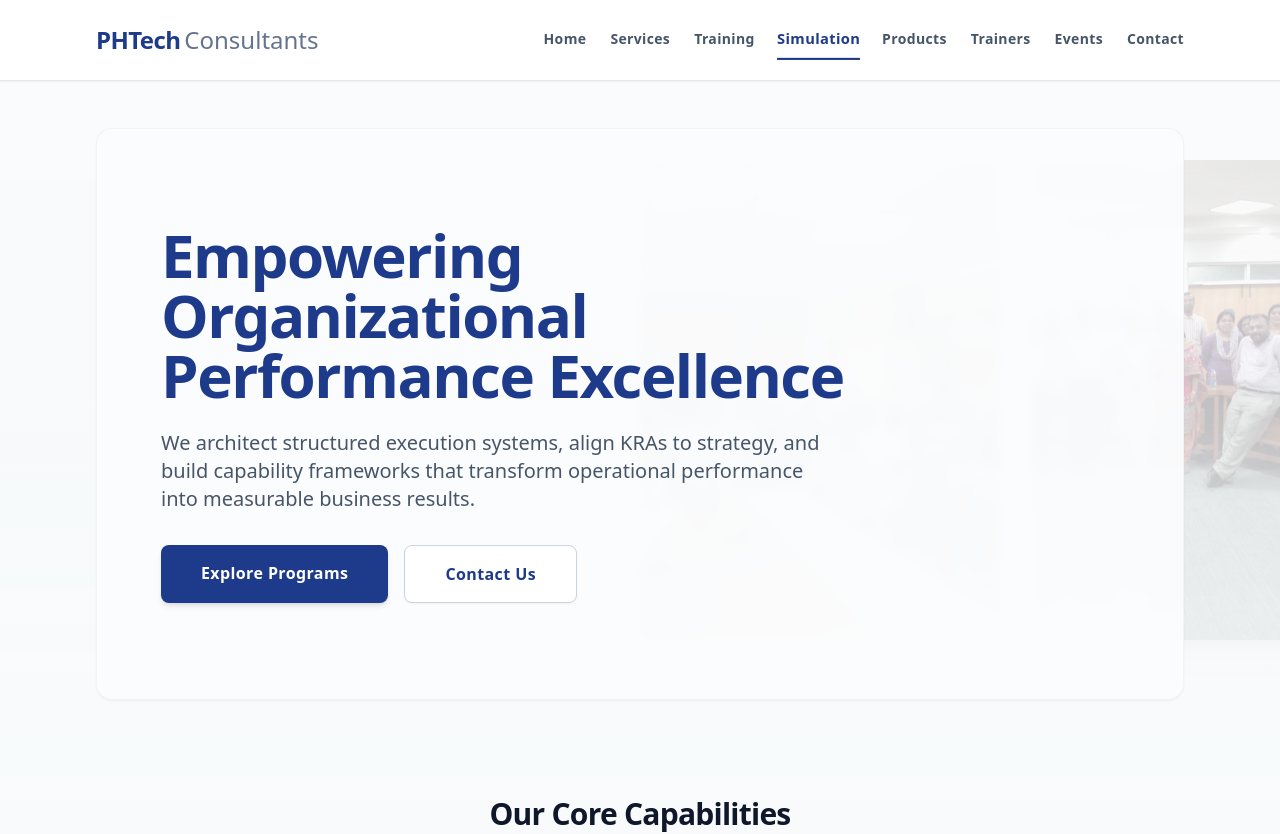
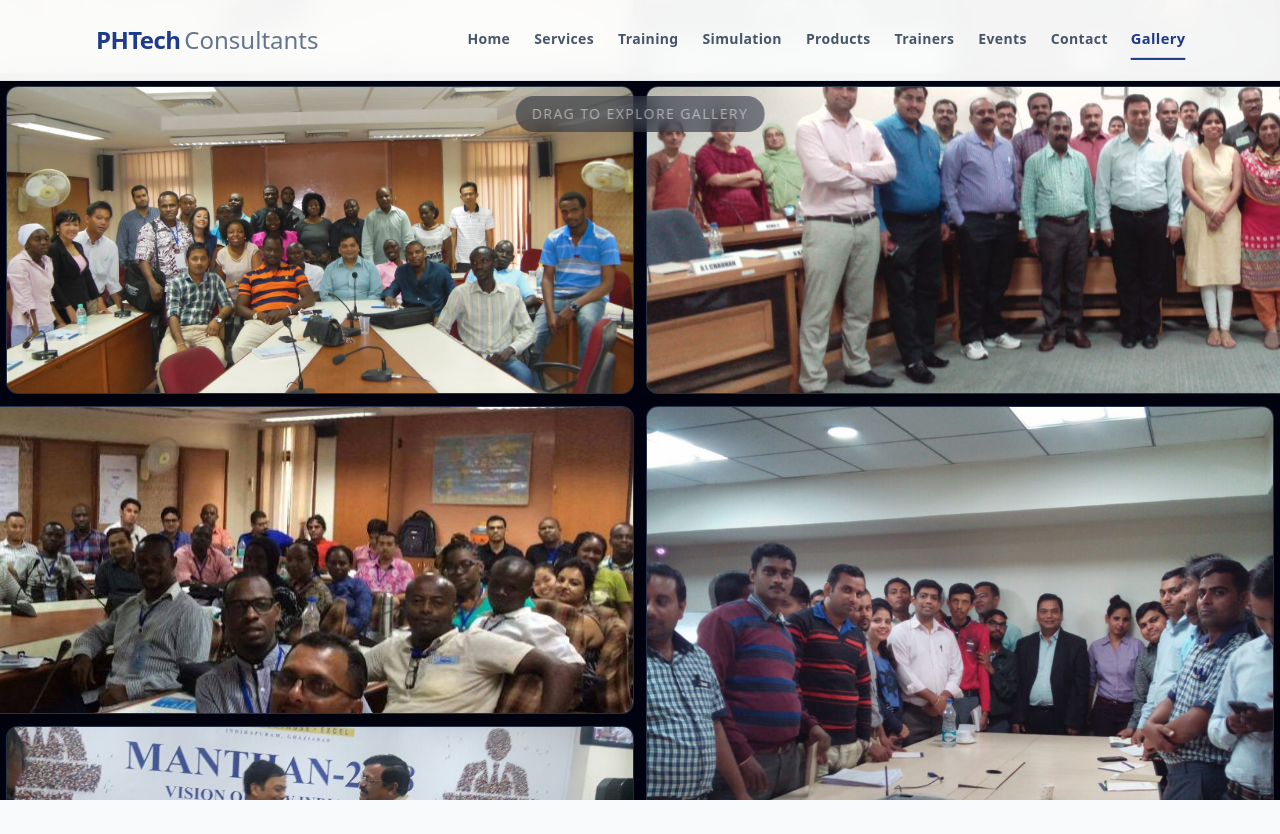
Before and after one commit to Hrideshsrivastava/phtechconsultants, a React (Vite) app: page /gallery in a window 1280 px wide. Before the commit this address led to /. Shown: the top 834 px of the page. After the commit the page ends 800 px from the top, so only its background shows below. Built offline with nearby package versions, Linux system fonts and the light colour scheme.

Commit message:
adding gallery

```diff
--- a/src/App.jsx
+++ b/src/App.jsx
@@ -10,6 +10,7 @@ import SCM from './components/services/SCM';
 import IPA from './components/services/IPA';
 import PPM from './components/services/PPM';
 import MRBD from './components/services/MRBD';
+import GalleryPage from './components/GalleryPage';
 
 // --- Scroll to top on route change ---
 const ScrollToTop = () => {
@@ -49,6 +50,8 @@ function App() {
               <Route path="/services/ppm" element={<PPM />} />
               <Route path="/services/mrbd" element={<MRBD />} />
 
+              <Route path="/gallery" element={<GalleryPage />} />
+
               <Route path="*" element={<Navigate to="/" replace />} />
             </Routes>
           </Layout>
--- a/src/components/ExpandingNavbar.jsx
+++ b/src/components/ExpandingNavbar.jsx
@@ -15,7 +15,8 @@ const ExpandingNavbar = () => {
     { id: 'products', label: 'Products' },
     { id: 'trainers', label: 'Trainers' },
     { id: 'events', label: 'Events' },
-    { id: 'contact', label: 'Contact' }
+    { id: 'contact', label: 'Contact' },
+    { id: 'gallery', label: 'Gallery' }
   ];
 
   // Scroll spy effect
@@ -51,12 +52,20 @@ const ExpandingNavbar = () => {
     e.preventDefault();
     setIsMobileMenuOpen(false);
 
-    if (location.pathname.startsWith('/services/')) {
-        // We are on a deep link, navigate to home and then scroll
+    // If it is the gallery, navigate there directly
+    if (item.id === 'gallery') {
+        navigate('/gallery');
+        return;
+    }
+
+    // If we are currently on a separate page (services deep link or gallery)
+    if (location.pathname.startsWith('/services/') || location.pathname === '/gallery') {
+        // Navigate to the correct hash route which OnePage will handle on mount
         navigate(item.id === 'home' ? '/' : `/${item.id}`);
         return;
     }
 
+    // Standard in-page smooth scrolling for OnePage
     const el = document.getElementById(item.id);
     if (el) {
       window.scrollTo({ top: el.offsetTop - 80, behavior: 'smooth' });
@@ -84,7 +93,9 @@ const ExpandingNavbar = () => {
             {navItems.map((item) => {
               // Highlight if we are in deep links and it's services
               const isDeepLink = location.pathname.startsWith('/services/') && item.id === 'services';
-              const isActive = activeSection === item.id || isDeepLink;
+              const isGalleryLink = location.pathname === '/gallery' && item.id === 'gallery';
+              const isOnePage = location.pathname === '/';
+              const isActive = (isOnePage && activeSection === item.id) || isDeepLink || isGalleryLink;
 
               return (
                 <a
@@ -129,8 +140,11 @@ const ExpandingNavbar = () => {
         <div className="md:hidden bg-white/95 backdrop-blur-md border-b border-slate-200 shadow-md absolute w-full left-0 top-20">
           <div className="px-2 pt-2 pb-3 space-y-1 sm:px-3">
             {navItems.map((item) => {
+              // Highlight if we are in deep links and it's services
               const isDeepLink = location.pathname.startsWith('/services/') && item.id === 'services';
-              const isActive = activeSection === item.id || isDeepLink;
+              const isGalleryLink = location.pathname === '/gallery' && item.id === 'gallery';
+              const isOnePage = location.pathname === '/';
+              const isActive = (isOnePage && activeSection === item.id) || isDeepLink || isGalleryLink;
 
               return (
                 <a
--- /dev/null
+++ b/src/components/GalleryPage.jsx
@@ -0,0 +1,184 @@
+import React, { useState, useEffect, useRef } from 'react';
+
+const imagesList = [
+    '/WhatsApp Image 2026-06-28 at 7.01.24 PM.jpeg',
+    '/WhatsApp Image 2026-06-28 at 7.01.25 PM.jpeg',
+    '/WhatsApp Image 2026-06-28 at 7.01.27 PM.jpeg',
+    '/WhatsApp Image 2026-06-28 at 7.01.29 PM.jpeg',
+    '/WhatsApp Image 2026-06-28 at 7.01.33 PM.jpeg',
+    '/WhatsApp Image 2026-06-28 at 7.01.34 PM.jpeg',
+    '/WhatsApp Image 2026-06-28 at 7.01.35 PM.jpeg',
+    '/WhatsApp Image 2026-06-28 at 7.17.04 PM.jpeg',
+    '/WhatsApp Image 2026-06-28 at 7.18.36 PM.jpeg',
+    '/WhatsApp Image 2026-06-28 at 7.18.37 PM.jpeg',
+    '/WhatsApp Image 2026-06-28 at 7.18.38 PM.jpeg'
+];
+
+const U = 320; // Unit size in pixels - Large so user is "close" and pictures are clear
+const PATTERN_SIZE = 6; // The base pattern is a 6x6 square of units
+const REPEAT_X = 4; // Repeat pattern 4 times horizontally
+const REPEAT_Y = 4; // Repeat pattern 4 times vertically
+
+const GRID_W = PATTERN_SIZE * REPEAT_X * U;
+const GRID_H = PATTERN_SIZE * REPEAT_Y * U;
+
+// A 14-piece puzzle that perfectly fills a 6x6 grid
+const basePattern = [
+    { x: 0, y: 0, w: 2, h: 2 },
+    { x: 2, y: 0, w: 1, h: 2 },
+    { x: 3, y: 0, w: 3, h: 1 },
+    { x: 3, y: 1, w: 1, h: 1 },
+    { x: 4, y: 1, w: 2, h: 1 },
+    { x: 0, y: 2, w: 1, h: 3 },
+    { x: 1, y: 2, w: 2, h: 1 },
+    { x: 3, y: 2, w: 3, h: 3 }, // Massive 3x3 block
+    { x: 1, y: 3, w: 1, h: 2 },
+    { x: 2, y: 3, w: 1, h: 1 },
+    { x: 2, y: 4, w: 1, h: 1 },
+    { x: 0, y: 5, w: 3, h: 1 },
+    { x: 3, y: 5, w: 1, h: 1 },
+    { x: 4, y: 5, w: 2, h: 1 },
+];
+
+function wrap(val, max) {
+    return ((val + max / 2) % max + max) % max - max / 2;
+}
+
+const GalleryPage = () => {
+    const [nodes, setNodes] = useState([]);
+    const [camera, setCamera] = useState({ x: 0, y: 0 });
+    const isDragging = useRef(false);
+    const lastMouse = useRef({ x: 0, y: 0 });
+    const velocity = useRef({ x: 0, y: 0 });
+    const requestRef = useRef(null);
+    const cameraRef = useRef({ x: 0, y: 0 });
+
+    useEffect(() => {
+        const newNodes = [];
+        let imgIdx = 0;
+
+        for (let rx = 0; rx < REPEAT_X; rx++) {
+            for (let ry = 0; ry < REPEAT_Y; ry++) {
+                basePattern.forEach((rect, idx) => {
+                    // Top-left coordinate of the rectangle
+                    const startX = (rx * PATTERN_SIZE + rect.x) * U - GRID_W / 2;
+                    const startY = (ry * PATTERN_SIZE + rect.y) * U - GRID_H / 2;
+
+                    const image = imagesList[imgIdx % imagesList.length];
+                    imgIdx++;
+
+                    newNodes.push({
+                        startX,
+                        startY,
+                        w: rect.w * U,
+                        h: rect.h * U,
+                        image,
+                        id: `${rx}-${ry}-${idx}`
+                    });
+                });
+            }
+        }
+        setNodes(newNodes);
+
+        // Animation loop for inertia
+        const animate = () => {
+            if (!isDragging.current) {
+                // Apply friction
+                velocity.current.x *= 0.92;
+                velocity.current.y *= 0.92;
+
+                // Stop completely if very slow
+                if (Math.abs(velocity.current.x) < 0.1) velocity.current.x = 0;
+                if (Math.abs(velocity.current.y) < 0.1) velocity.current.y = 0;
+
+                cameraRef.current.x -= velocity.current.x;
+                cameraRef.current.y -= velocity.current.y;
+
+                setCamera({ x: cameraRef.current.x, y: cameraRef.current.y });
+            }
+            requestRef.current = requestAnimationFrame(animate);
+        };
+        requestRef.current = requestAnimationFrame(animate);
+
+        return () => cancelAnimationFrame(requestRef.current);
+    }, []);
+
+    const handlePointerDown = (e) => {
+        isDragging.current = true;
+        lastMouse.current = { x: e.clientX, y: e.clientY };
+        velocity.current = { x: 0, y: 0 };
+    };
+
+    const handlePointerMove = (e) => {
+        if (!isDragging.current) return;
+        const dx = e.clientX - lastMouse.current.x;
+        const dy = e.clientY - lastMouse.current.y;
+
+        velocity.current = { x: dx, y: dy };
+
+        // Move camera in opposite direction of drag
+        cameraRef.current.x -= dx;
+        cameraRef.current.y -= dy;
+
+        setCamera({ x: cameraRef.current.x, y: cameraRef.current.y });
+        lastMouse.current = { x: e.clientX, y: e.clientY };
+    };
+
+    const handlePointerUp = () => {
+        isDragging.current = false;
+    };
+
+    return (
+        <div
+            className="fixed inset-0 bg-slate-950 overflow-hidden cursor-grab active:cursor-grabbing z-0"
+            onPointerDown={handlePointerDown}
+            onPointerMove={handlePointerMove}
+            onPointerUp={handlePointerUp}
+            onPointerLeave={handlePointerUp}
+            style={{ touchAction: 'none' }}
+        >
+            <div className="absolute top-24 left-1/2 -translate-x-1/2 z-50 text-white/50 text-sm tracking-widest uppercase pointer-events-none bg-slate-900/50 px-4 py-2 rounded-full backdrop-blur-md">
+                Drag to explore gallery
+            </div>
+
+            {/* Flat Infinite Interlocking Masonry Viewport */}
+            <div className="absolute top-1/2 left-1/2 pointer-events-none">
+                {nodes.map((node) => {
+                    // Calculate wrapped position relative to camera
+                    const screenX = wrap(node.startX - camera.x, GRID_W);
+                    const screenY = wrap(node.startY - camera.y, GRID_H);
+
+                    // Skip rendering if it is way off screen to save GPU/CPU
+                    // Screen is at most ~2500px wide, so if it's > 2500 away, don't render it.
+                    // But we rely on the DOM for transitions, so we render them all.
+                    // 14 * 16 = 224 nodes is perfectly fine for modern browsers.
+
+                    return (
+                        <div
+                            key={node.id}
+                            className="absolute pointer-events-auto"
+                            style={{
+                                transform: `translate(${screenX}px, ${screenY}px)`,
+                                width: node.w,
+                                height: node.h,
+                                padding: '6px' // Creates the perfect gap between interlocking rectangles
+                            }}
+                        >
+                            <div className="w-full h-full rounded-xl overflow-hidden bg-slate-800 shadow-[0_8px_30px_rgb(0,0,0,0.5)] border border-slate-700/50 hover:border-blue-400 group relative">
+                                <img
+                                    src={node.image}
+                                    alt="Gallery"
+                                    className="w-full h-full object-cover group-hover:scale-105 transition-transform duration-500"
+                                    draggable="false"
+                                />
+                                <div className="absolute inset-0 bg-blue-900/0 group-hover:bg-blue-900/20 transition-colors duration-500 pointer-events-none"></div>
+                            </div>
+                        </div>
+                    );
+                })}
+            </div>
+        </div>
+    );
+};
+
+export default GalleryPage;
--- a/src/components/Layout.jsx
+++ b/src/components/Layout.jsx
@@ -1,8 +1,12 @@
 import React from 'react';
+import { useLocation } from 'react-router-dom';
 import ExpandingNavbar from './ExpandingNavbar';
 import Footer from './Footer';
 
 const Layout = ({ children, onNavClick, activePage }) => {
+    const location = useLocation();
+    const isGallery = location.pathname === '/gallery';
+
     return (
         <div className="min-h-screen flex flex-col font-sans text-slate-800">
             {/*
@@ -18,12 +22,12 @@ const Layout = ({ children, onNavClick, activePage }) => {
         pt-20 or pt-24 offsets the fixed navbar.
         flex-grow ensures the footer is pushed to the bottom.
       */}
-            <main className="flex-grow pt-24 pb-16 px-4 sm:px-6 lg:px-8 w-full max-w-6xl mx-auto">
+            <main className={`flex-grow ${isGallery ? '' : 'pt-24 pb-16 px-4 sm:px-6 lg:px-8 w-full max-w-6xl mx-auto'}`}>
                 {children}
             </main>
 
             {/* Footer stays at the bottom */}
-            <Footer onNavClick={onNavClick} />
+            {!isGallery && <Footer onNavClick={onNavClick} />}
         </div>
     );
 };
```
Also changed, not shown: src/components/ImageTrack.jsx (+27 -14 lines), public/happy professional life-workshop.jpeg (deleted).
